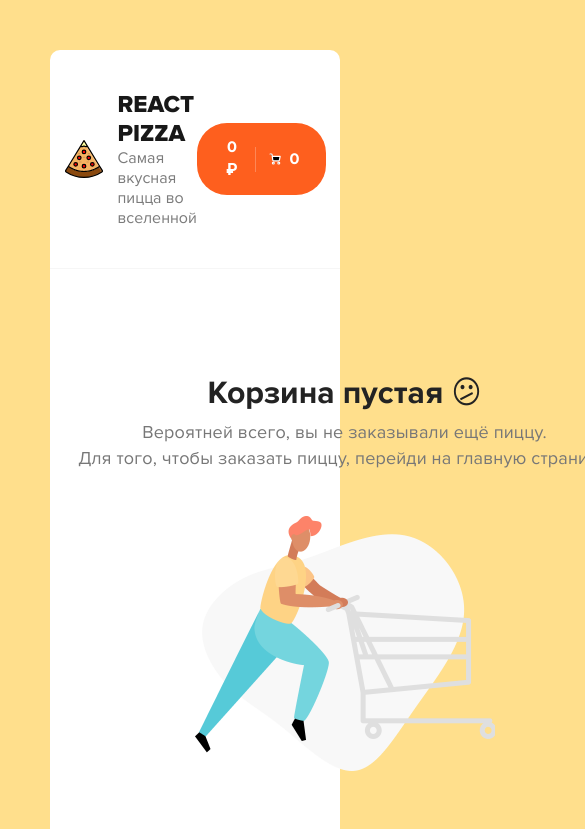
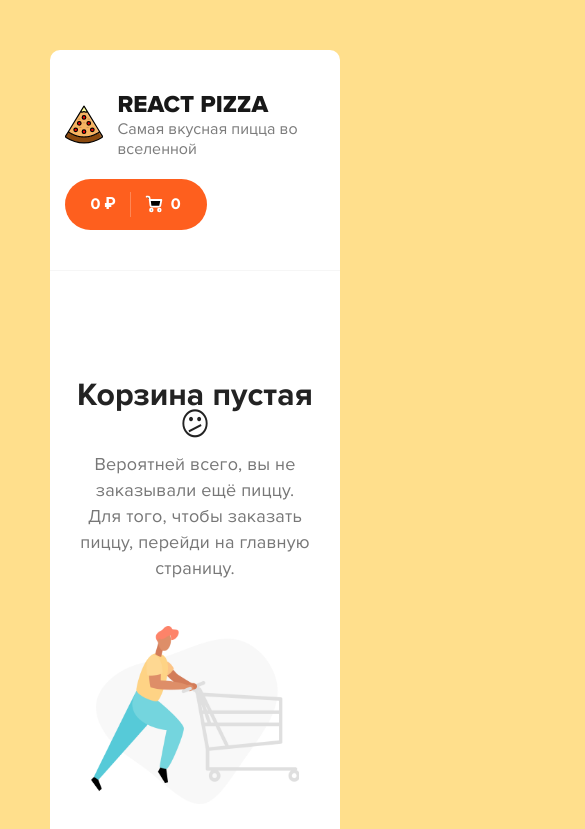
Before and after one commit to Lionen89/React-Pizza, a React (Create React App) app: page /cart in a window 390 px wide. Shown: the top 829 px of the page, 585 px wide, since content can reach past the window. Built offline with nearby package versions, Linux system fonts and the light colour scheme.

Commit message:
fix: fixed styles for mobile version

```diff
--- a/src/components/CartItem.jsx
+++ b/src/components/CartItem.jsx
@@ -14,6 +14,7 @@ function CartItem({
 }) {
   return (
     <div className="cart__item">
+      <div>
         <div className="cart__item-img">
           <img
             className="pizza-block__image"
@@ -27,6 +28,8 @@ function CartItem({
             {type} тесто, {size} см.
           </p>
         </div>
+      </div>
+      <div>
         <div className="cart__item-count">
           <div
             className="button button--outline button--circle cart__item-count-minus"
@@ -91,6 +94,7 @@ function CartItem({
           </Button>
         </div>
       </div>
+    </div>
   );
 }
 
--- a/src/scss/app.scss
+++ b/src/scss/app.scss
@@ -33,6 +33,8 @@ body {
   &__top {
     display: flex;
     align-items: center;
+    flex-wrap: wrap;
+    row-gap: 20px;
     justify-content: space-between;
   }
 }
@@ -55,6 +57,8 @@ body {
     display: flex;
     justify-content: space-between;
     align-items: center;
+    flex-wrap: wrap;
+    row-gap: 20px;
   }
 
   .content__title {
@@ -215,6 +219,8 @@ body {
     &-details {
       display: flex;
       justify-content: space-between;
+      flex-wrap: wrap;
+      row-gap: 20px;
 
       span {
         font-size: 22px;
@@ -230,6 +236,8 @@ body {
     &-buttons {
       display: flex;
       justify-content: space-between;
+      flex-wrap: wrap;
+      row-gap: 20px;
       margin-top: 40px;
 
       .go-back-btn {
@@ -275,7 +283,7 @@ body {
 
   &--empty {
     margin: 0 auto;
-    width: 560px;
+    max-width: 560px;
     text-align: center;
 
     h2 {
@@ -297,7 +305,7 @@ body {
 
     img {
       display: block;
-      width: 300px;
+      max-width: 80%;
       margin: 45px auto 60px;
     }
 
--- a/src/scss/components/_header.scss
+++ b/src/scss/components/_header.scss
@@ -8,6 +8,8 @@
     display: flex;
     align-items: center;
     justify-content: space-between;
+    flex-wrap: wrap;
+    row-gap: 20px;
   }
 
   &__logo {
```
Lines whose indentation alone changed are shown as unchanged.
